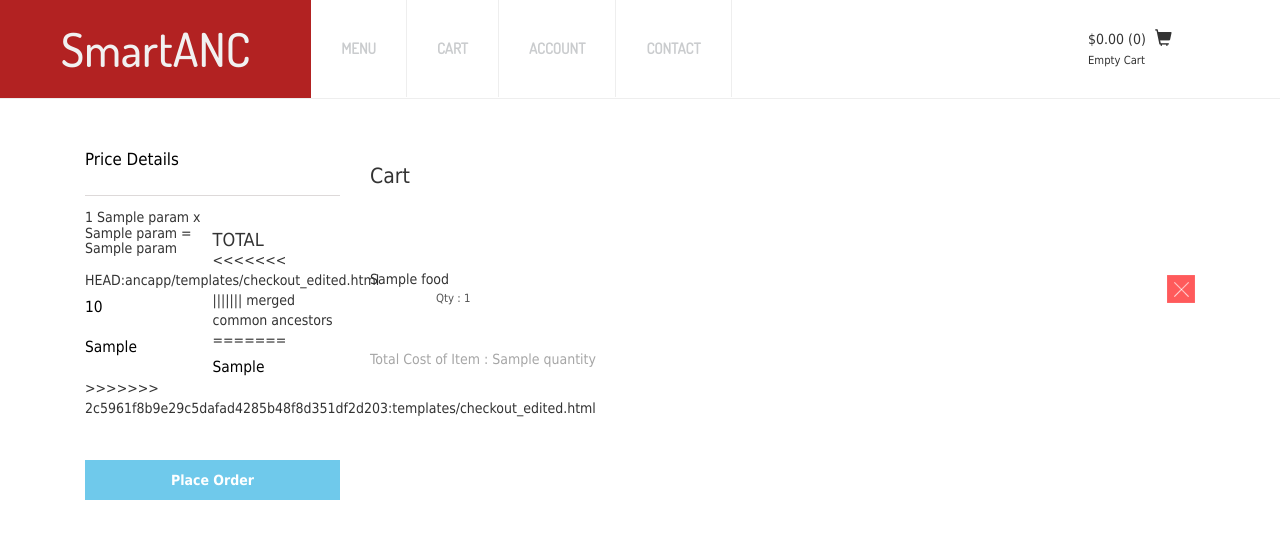
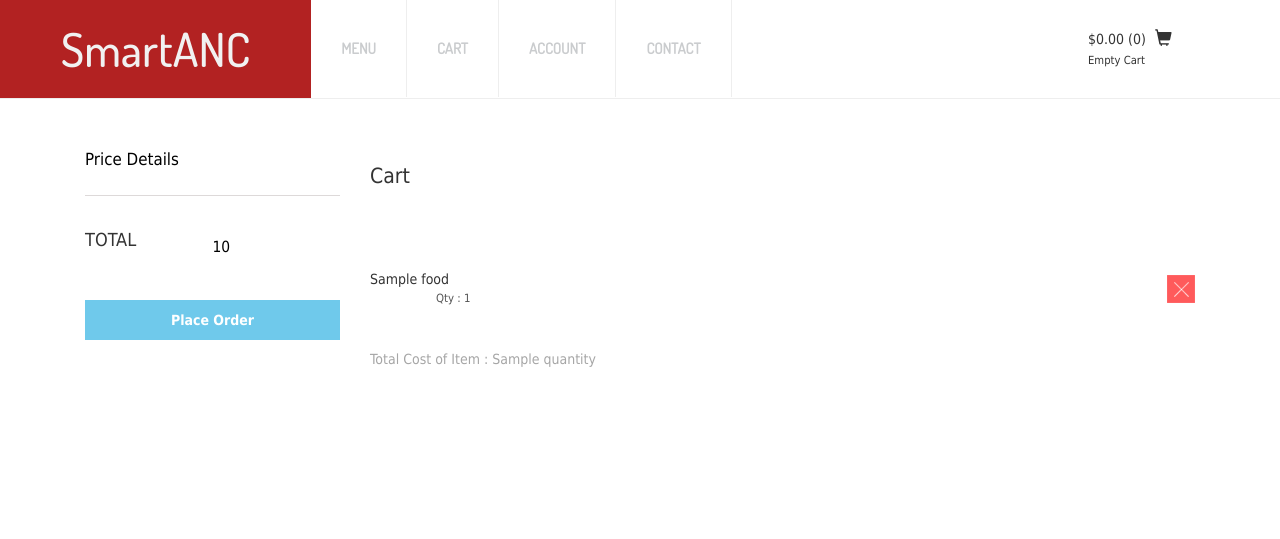
Before and after one commit to smartCampusBPHC/online_food_order, a Flask app: template ancapp/templates/checkout_edited.html in a window 1280 px wide. Shown: the top 539 px of the page. Run offline with Flask 2, Linux system fonts and the light colour scheme; the template is opened without the code that fills it: most values are stand-ins (such as "Sample title", 1, 10 or a date in 2020); some libraries are stand-ins or nearby versions; some web fonts are replaced.

Commit message:
merged with megs code

```diff
--- a/ancapp/templates/checkout_edited.html
+++ b/ancapp/templates/checkout_edited.html
@@ -139,18 +139,9 @@ Smartphone Compatible web template, free webdesigns for Nokia, Samsung, LG, Sony
 				<div class="clearfix"></div>
 			</div>
 			<ul class="total_price">
-               <li class="last_price"><h5> {{params[i][0]}}  {{params[i][2]}} x {{params[i][2]}} = {{params[i][3]}}
-               </h5></li>
                 <br>
 			   <li class="last_price"> <h4>TOTAL</h4></li>
-<<<<<<< HEAD:ancapp/templates/checkout_edited.html
 			   <li class="last_price"><span> {{total}} </span></li>
-||||||| merged common ancestors
-			   <li class="last_price"><span>{{params1}}</span></li>
-=======
-			   <li class="last_price"><span>{{params1}}</span></li>
-
->>>>>>> 2c5961f8b9e29c5dafad4285b48f8d351df2d203:templates/checkout_edited.html
 			</ul>
 			<div class="clearfix"></div>
 			<div class="clearfix"></div>
```
